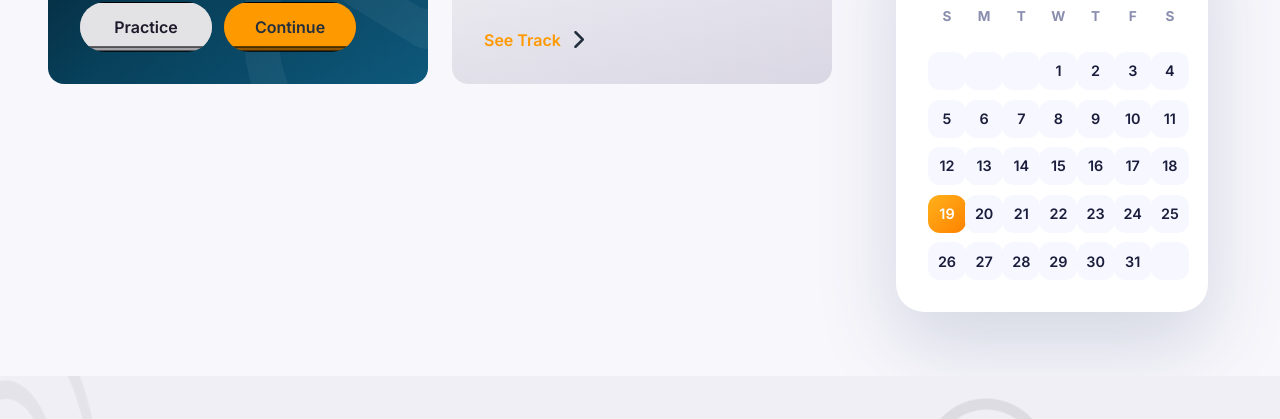
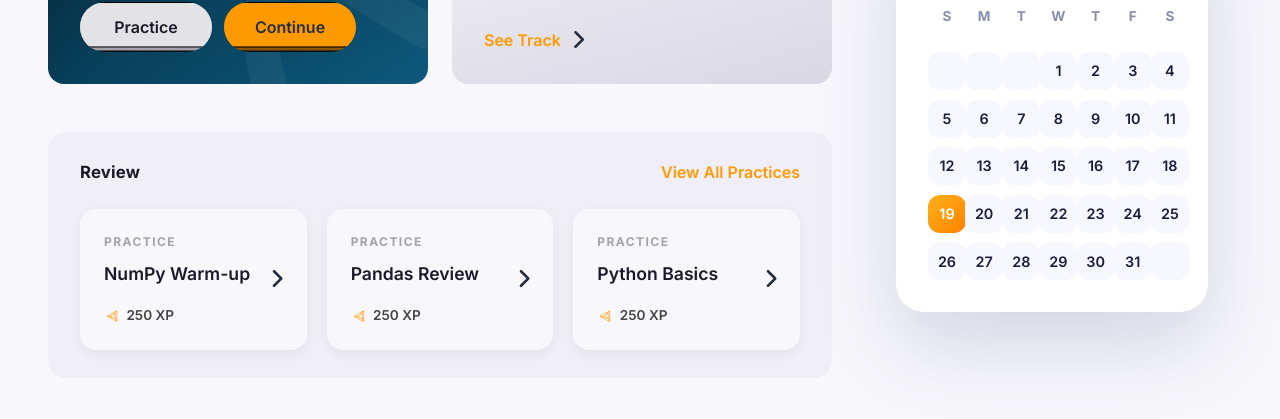
Before and after one commit to kadaskilldev/kadaskill, a website: page public/home.html in a window 1280 px wide. Shown: the part 524-943 px from the top of the page. Drawn offline with nearby package versions, Linux system fonts and the light colour scheme.

Commit message:
feat: add practice review section and tweak CTA heading

```diff
--- a/public/css/style.css
+++ b/public/css/style.css
@@ -337,16 +337,21 @@ body.has-fixed-header {
     z-index: 2; /* bumped so robot sits below content but above background accents */
     margin-top: 0;
     text-align: center;
-    max-width: 820px;
+    width: 100%;
+    max-width: min(100%, 1200px);
+    margin-left: auto;
+    margin-right: auto;
 }
 
 .cta-title {
     font-family: var(--header-font-family);
     font-weight: var(--header-font-weight);
-    font-size: clamp(2.5rem, 4vw, var(--header-font-size));
+    font-size: clamp(2rem, 3.2vw, var(--header-font-size));
     letter-spacing: var(--header-letter-spacing);
     color: var(--variable-collection-primary-color);
     margin-bottom: 28px;
+    white-space: nowrap;
+    line-height: 1.1;
 }
 
 .cta-subtitle {
@@ -528,12 +533,25 @@ body.has-fixed-header {
         padding: 96px 16px 120px;
     }
 
+    .cta-title {
+        white-space: normal;
+        font-size: clamp(1.6rem, 4.6vw, 2.8rem);
+    }
+
     .cta-actions {
         grid-template-columns: 1fr;
         gap: 24px;
     }
     .cta-button {
         width: min(320px, 70vw);
+    }
+}
+
+@media (max-width: 768px) {
+    .cta-title {
+        white-space: normal;
+        font-size: clamp(1.4rem, 6vw, 2.2rem);
+        line-height: 1.2;
     }
 }
 
--- a/public/home.html
+++ b/public/home.html
@@ -84,6 +84,44 @@
                             <span class="learning-card-label">Enrolled Track</span>
                             <h2 class="learning-card-title">Google Cloud Professional Machine Learning Engineer</h2>
                             <a href="#" class="learning-card-link" aria-label="See enrolled track">See Track</a>
+                        </div>
+                    </section>
+                    <section class="practice-review" aria-label="Practice review">
+                        <div class="practice-review-header">
+                            <h2 class="practice-review-title">Review</h2>
+                            <a href="#" class="practice-review-link">View All Practices</a>
+                        </div>
+                        <div class="practice-review-grid">
+                            <article class="practice-card">
+                                <div class="practice-card-body">
+                                    <span class="practice-card-label">Practice</span>
+                                    <h3 class="practice-card-title">NumPy Warm-up</h3>
+                                </div>
+                                <div class="practice-card-meta">
+                                    <span class="practice-card-xp">250 XP</span>
+                                    <span class="practice-card-chevron" aria-hidden="true"></span>
+                                </div>
+                            </article>
+                            <article class="practice-card">
+                                <div class="practice-card-body">
+                                    <span class="practice-card-label">Practice</span>
+                                    <h3 class="practice-card-title">Pandas Review</h3>
+                                </div>
+                                <div class="practice-card-meta">
+                                    <span class="practice-card-xp">250 XP</span>
+                                    <span class="practice-card-chevron" aria-hidden="true"></span>
+                                </div>
+                            </article>
+                            <article class="practice-card">
+                                <div class="practice-card-body">
+                                    <span class="practice-card-label">Practice</span>
+                                    <h3 class="practice-card-title">Python Basics</h3>
+                                </div>
+                                <div class="practice-card-meta">
+                                    <span class="practice-card-xp">250 XP</span>
+                                    <span class="practice-card-chevron" aria-hidden="true"></span>
+                                </div>
+                            </article>
                         </div>
                     </section>
                 </div>
--- a/public/home/style.css
+++ b/public/home/style.css
@@ -184,6 +184,170 @@
 
 .greeting-main .learning-overview {
   margin-top: 0.5rem;
+}
+
+.practice-review {
+  margin-top: 1.75rem;
+  padding: 1.75rem 2rem;
+  background: #f0eff7;
+  border-radius: 18px;
+  display: flex;
+  flex-direction: column;
+  gap: 1.5rem;
+}
+
+.practice-review-header {
+  display: flex;
+  align-items: center;
+  justify-content: space-between;
+  gap: 1.5rem;
+}
+
+.practice-review-title {
+  font-family: 'Inter', sans-serif;
+  font-size: 1.05rem;
+  font-weight: 700;
+  color: #1d192b;
+  letter-spacing: 0.01em;
+  margin: 0;
+}
+
+.practice-review-link {
+  font-family: 'Inter', sans-serif;
+  font-size: 1rem;
+  font-weight: 600;
+  color: #ff9900;
+  text-decoration: none;
+}
+
+.practice-review-grid {
+  display: grid;
+  grid-template-columns: repeat(3, minmax(0, 1fr));
+  gap: 1.25rem;
+}
+
+.practice-card {
+  background: #f8f7fc;
+  border-radius: 16px;
+  padding: 1.5rem;
+  display: flex;
+  flex-direction: column;
+  gap: 1.1rem;
+  box-shadow: 0 4px 14px rgba(17, 23, 39, 0.06);
+  position: relative;
+}
+
+.practice-card-body {
+  display: flex;
+  flex-direction: column;
+  gap: 0.65rem;
+}
+
+.practice-card-meta {
+  display: flex;
+  align-items: center;
+  justify-content: flex-start;
+  margin-top: auto;
+  gap: 0.75rem;
+  padding-right: 2.5rem;
+}
+
+
+.practice-card-label {
+  font-family: 'Inter', sans-serif;
+  font-size: 0.75rem;
+  font-weight: 700;
+  text-transform: uppercase;
+  letter-spacing: 0.12em;
+  color: #a5a3aa;
+}
+
+.practice-card-title {
+  font-family: 'Inter', sans-serif;
+  font-size: 1.1rem;
+  font-weight: 600;
+  color: #1d192b;
+  margin: 0;
+}
+
+.practice-card-xp {
+  font-family: 'Inter', sans-serif;
+  font-size: 0.85rem;
+  font-weight: 600;
+  color: #454545;
+  display: inline-flex;
+  align-items: center;
+  gap: 0.4rem;
+}
+
+.practice-card-xp::before {
+  content: '';
+  width: 16px;
+  height: 16px;
+  background: url('../images/home/Vector.svg') no-repeat center / 12px 12px;
+}
+
+.practice-card-chevron {
+  width: 28px;
+  height: 28px;
+  display: inline-flex;
+  align-items: center;
+  justify-content: center;
+  background: none;
+  position: absolute;
+  top: 50%;
+  right: 0.9rem;
+  transform: translateY(-50%);
+}
+
+.practice-card-chevron::before {
+  content: '';
+  width: 28px;
+  height: 28px;
+  background: url('../images/home/next main.svg') no-repeat center / 18px 18px;
+}
+
+.practice-card-arrow {
+  display: none;
+}
+
+@media (max-width: 1024px) {
+  .practice-review {
+    padding: 1.5rem;
+  }
+
+  .practice-review-grid {
+    grid-template-columns: repeat(2, minmax(0, 1fr));
+  }
+}
+
+@media (max-width: 768px) {
+  .practice-review {
+    padding: 1.5rem 1.25rem;
+  }
+
+  .practice-review-grid {
+    grid-template-columns: 1fr;
+  }
+
+  .practice-card {
+    padding: 1.25rem;
+    gap: 0.85rem;
+  }
+
+  .practice-card-meta {
+    width: 100%;
+  }
+
+  .practice-card-body {
+    gap: 0.5rem;
+  }
+
+  .practice-card-meta {
+    flex-direction: row;
+    align-items: center;
+    gap: 0.75rem;
+  }
 }
 
 .dashboard-sidebar {
@@ -668,7 +832,7 @@
   }
 
   .hero-section .greetings {
-    align-items: center;
+  align-items: center;
     text-align: center;
   }
 
```
